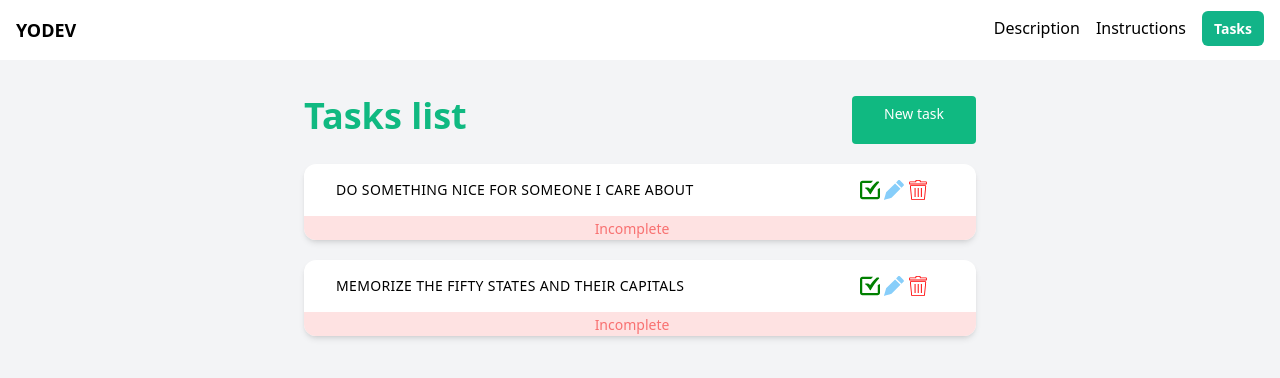
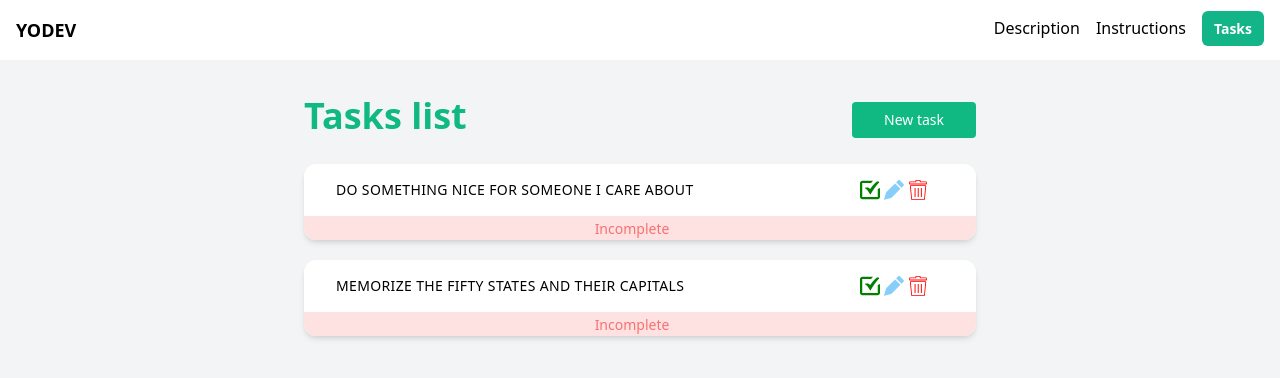
Before and after one commit to edmidev/yodev, a Nuxt app: page /tasks in a window 1280 px wide. Shown: the top 378 px of the page. Built offline with nearby package versions, Linux system fonts and the light colour scheme.

Commit message:
Improve design button in header

```diff
--- a/components/tasks/header.vue
+++ b/components/tasks/header.vue
@@ -1,7 +1,7 @@
 <template>
     <div class="max-w-md mx-auto overflow-hidden md:max-w-2xl m-5 flex justify-between">
             <Title text="Tasks list" />
-            <button v-if="!showForm" @click="showTaskForm" class="flex text-white bg-emerald-500 border-0 py-2 px-8 focus:outline-none hover:bg-emerald-600 rounded text-sm">
+            <button v-if="!showForm" @click="showTaskForm" class="flex text-white bg-emerald-500 border-0 py-2 px-8 focus:outline-none hover:bg-emerald-600 rounded text-sm self-center">
                 New task
             </button>
         </div>
```
